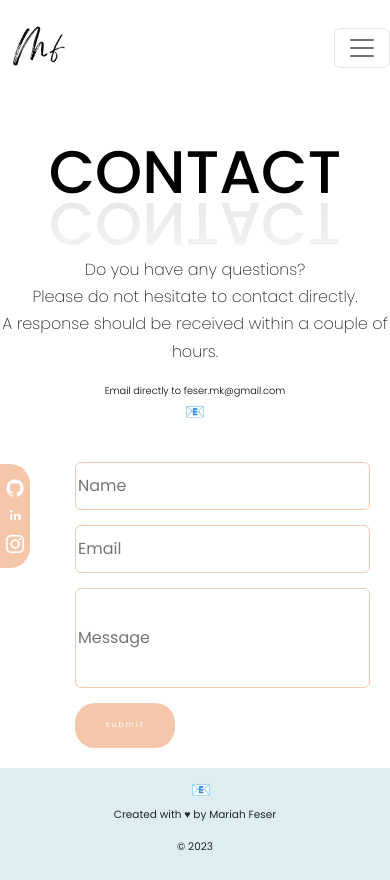
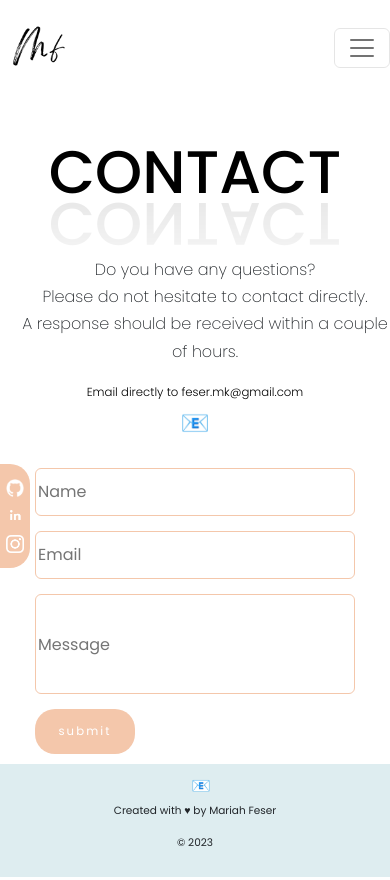
Before and after one commit to peachysnicker/portfolio-react, a React (Create React App) app: page /contact in a window 390 px wide. Built offline with nearby package versions, Linux system fonts and the light colour scheme.

Commit message:
final tweakings

```diff
--- a/src/Index.css
+++ b/src/Index.css
@@ -49,12 +49,12 @@ nav {
     @media screen and (max-width: 440px) {
     .centered{
       font-size: 6vw;
-      top: 20%
+      top: 25%
     }
 
     .centered-subtext {
       font-size: 2.5vw;
-      top: 23%;
+      top: 28%;
     }
   }
 
@@ -298,10 +298,6 @@ nav {
        padding-left: 50px;
     }
 
-    /* .downloadIcon {
-      width: 8%;
-    } */
-
     .downloadContainer{
       visibility: hidden;
     }
@@ -319,7 +315,7 @@ nav {
 
     .resumeDownload2{
       padding-bottom: 0;
-      padding-left: 140px;
+      padding-left: 120px;
       margin-bottom: 0;
       font-weight: 200;
       color: #000;
@@ -476,6 +472,48 @@ button:hover {
   }
 }
 
+@media screen and (max-width: 440px) {
+  .formSubTitle{
+    margin-left: 20px;
+  }
+
+  .formSubTitle2{
+    font-size: 3vw;
+  }
+
+  .emailLink2 {
+    font-size: 6vw;
+  }
+
+  .form {
+    padding: 10px;
+     margin-left: 25px;
+     margin-right: 25px;
+  }
+
+  .button {
+    font-size: 3vw;
+  }
+
+}
+
+/* Thank you styles */
+.thankSub {
+  margin: 20px;
+  padding-bottom: 20px;
+}
+
+.thankText {
+  padding-bottom: 40px;
+}
+
+.home-link {
+  border: 1px solid black;
+  margin: 50px 50px 50px 50px;
+  padding: 5px;
+  color: #000;
+}
+
 /* Footer Styles */
 .footerContainer {
   padding: 10px;
--- a/src/components/Header.js
+++ b/src/components/Header.js
@@ -7,6 +7,10 @@ const Header = () => {
 
   const toggleMenu = () => {
     setIsMenuOpen(!isMenuOpen);
+  };
+
+  const closeMenu = () => {
+    setIsMenuOpen(false);
   };
 
   return (
@@ -29,12 +33,12 @@ const Header = () => {
         >
           <ul className="navbar-nav">
             <li className="nav-item">
-              <Link className="nav-link" to="/">
+              <Link className="nav-link" to="/" onClick={closeMenu}>
                 Home <span className="sr-only"></span>
               </Link>
             </li>
             <li className="nav-item">
-              <Link className="nav-link" to="/resume">
+              <Link className="nav-link" to="/resume" onClick={closeMenu}>
                 Resume
               </Link>
             </li>
@@ -44,12 +48,13 @@ const Header = () => {
                 href="https://www.linkedin.com/in/mariah-feser-ab8250243/"
                 rel="noreferrer"
                 target="_blank"
+                onClick={closeMenu}
               >
                 LinkedIn
               </a>
             </li>
             <li className="nav-item">
-              <Link className="nav-link" to="/contact">
+              <Link className="nav-link" to="/contact" onClick={closeMenu}>
                 Contact
               </Link>
             </li>
@@ -59,6 +64,7 @@ const Header = () => {
                 href="https://github.com/peachysnicker"
                 rel="noreferrer"
                 target="_blank"
+                onClick={closeMenu}
               >
                 Portfolio
               </a>
--- a/src/pages/Contact.js
+++ b/src/pages/Contact.js
@@ -34,11 +34,11 @@ const Contact = () => {
           type="text"
           placeholder="Message"
         />
-        {/* <input
+        <input
           type="hidden"
           name="_next"
-          value="https://mariahfeser.herokuapp.com/pages/thankyou"
-        /> */}
+          value="https://mariahfeser.herokuapp.com/thankyou"
+        />
         <button type="submit" className="button">
           submit
         </button>
--- a/src/pages/ThankYou.js
+++ b/src/pages/ThankYou.js
@@ -1,5 +1,15 @@
+import { Link } from "react-router-dom";
+import React from "react";
+
 const thankYou = () => {
-  return <h1>Thank you for your submission!</h1>;
+  return (
+    <div className="thankSub">
+      <h4 className="thankText">Thank you for your submission!</h4>
+      <Link className="home-link" to="/">
+        Click here to return home <span className="sr-only"></span>
+      </Link>
+    </div>
+  );
 };
 
 export default thankYou;
```
